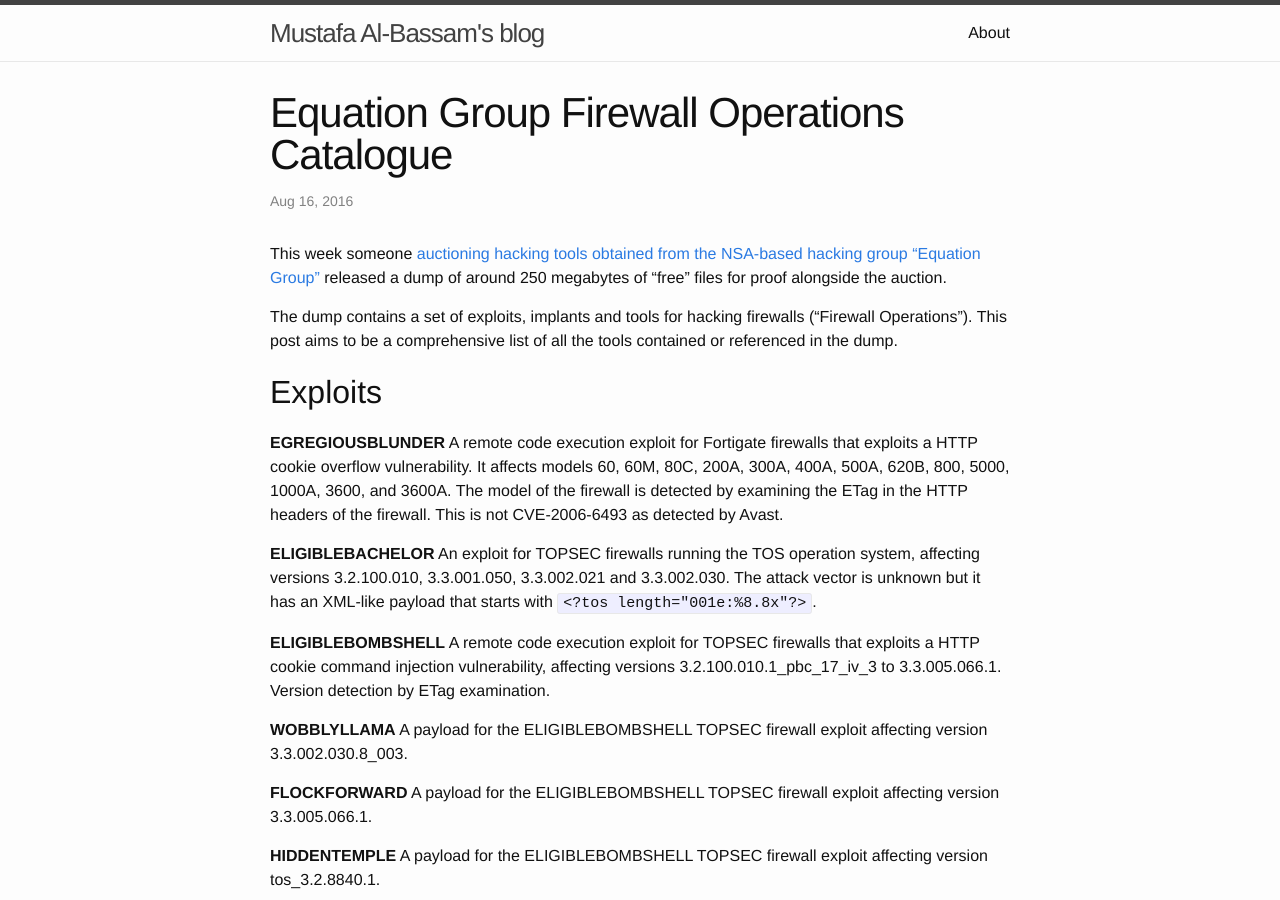
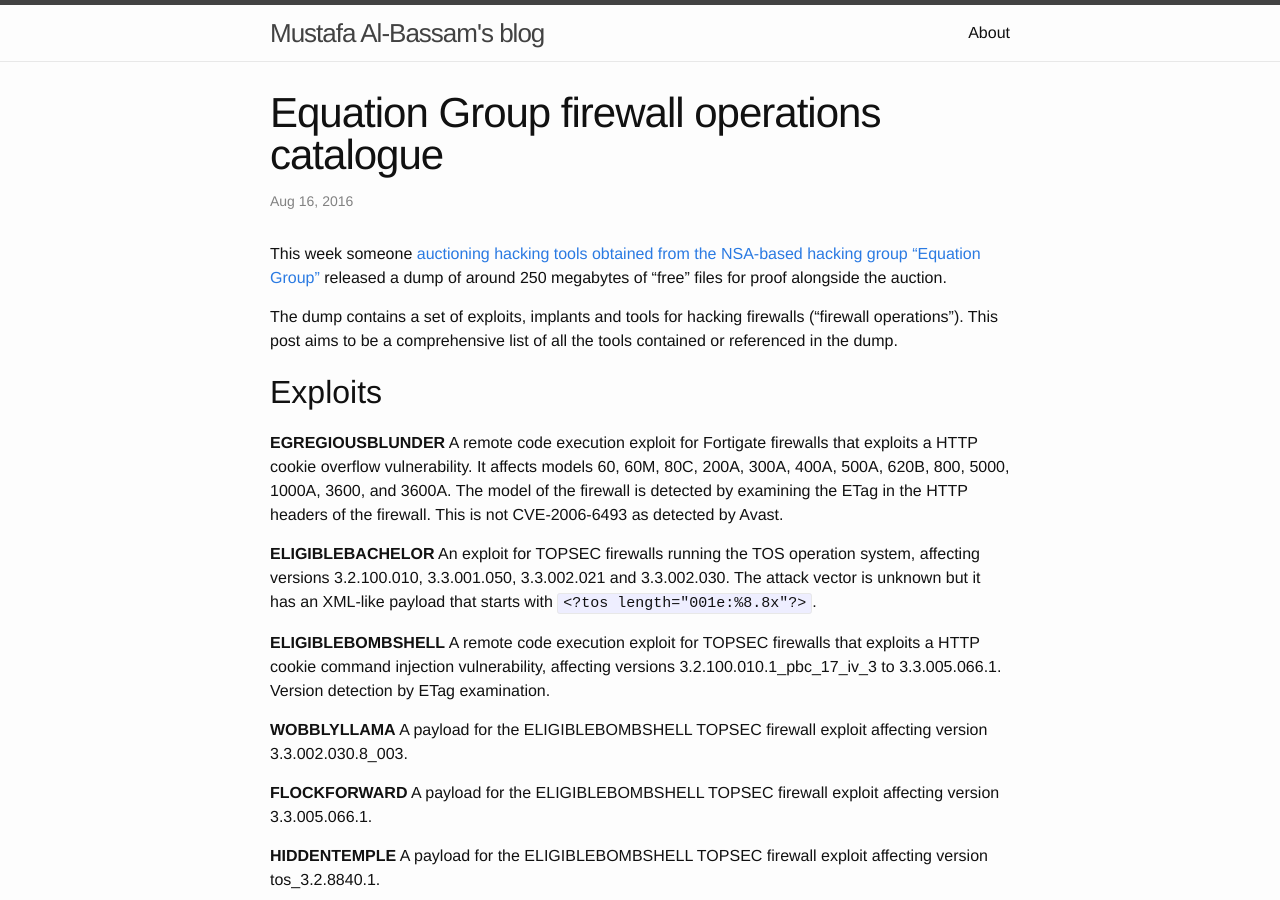
Before and after one commit to musalbas/musalbas.com-old, a Jekyll site: the page built from _posts/2016-08-17-equation-group-firewall-operations-catalogue.md, in a window 1280 px wide and 900 px high. Built offline with Jekyll 4.4.1, drawn with Linux system fonts in a browser that asks for light colours.

```diff
--- a/_posts/2016-08-17-equation-group-firewall-operations-catalogue.md
+++ b/_posts/2016-08-17-equation-group-firewall-operations-catalogue.md
@@ -1,12 +1,12 @@
 ---
 layout: post
-title: Equation Group Firewall Operations Catalogue
+title: Equation Group firewall operations catalogue
 date: 2016-08-16
 ---
 
 This week someone [auctioning hacking tools obtained from the NSA-based hacking group "Equation Group"](http://www.wsj.com/articles/group-claim-to-have-u-s-government-hacking-tools-for-sale-1471309022) released a dump of around 250 megabytes of "free" files for proof alongside the auction.
 
-The dump contains a set of exploits, implants and tools for hacking firewalls ("Firewall Operations"). This post aims to be a comprehensive list of all the tools contained or referenced in the dump.
+The dump contains a set of exploits, implants and tools for hacking firewalls ("firewall operations"). This post aims to be a comprehensive list of all the tools contained or referenced in the dump.
 
 Exploits
 -
```
